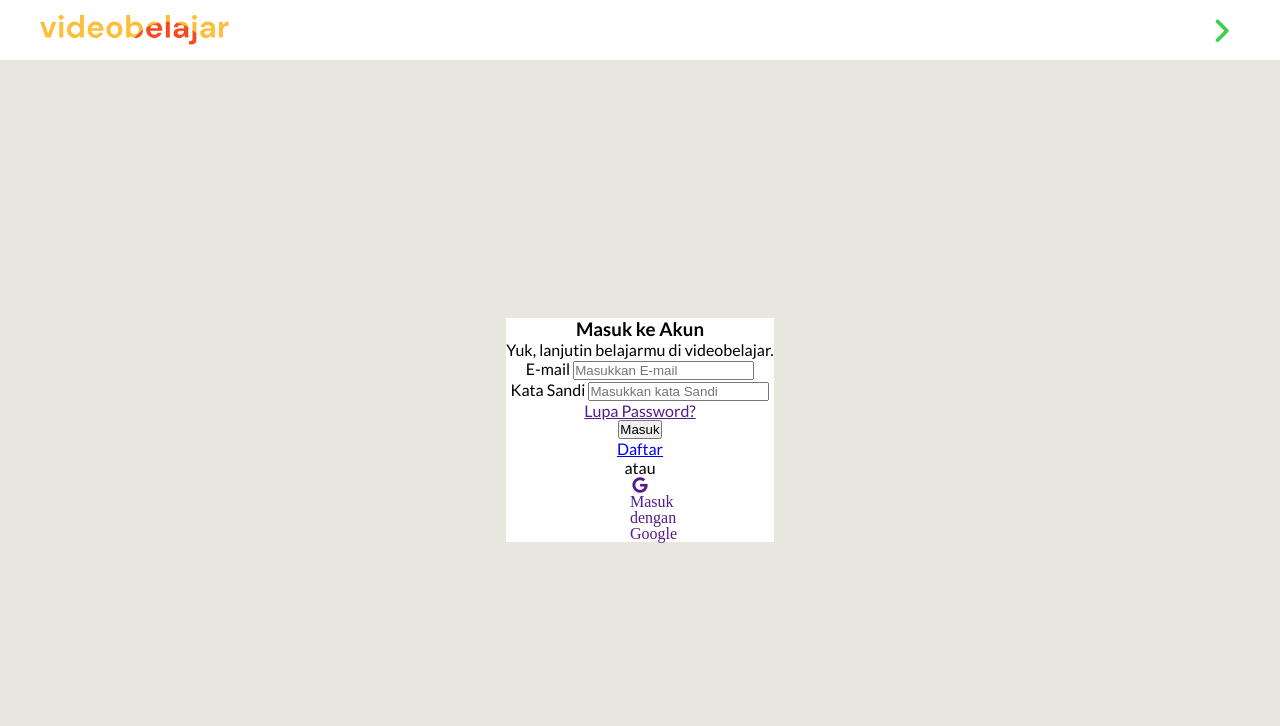
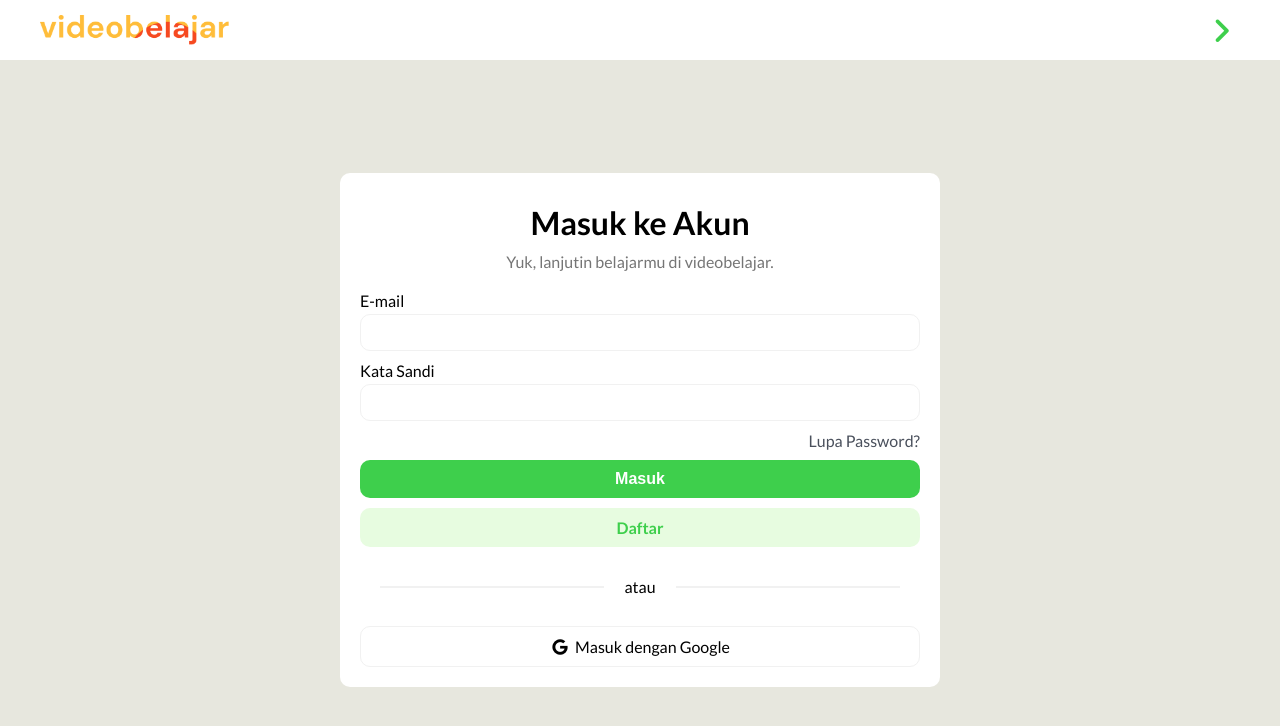
Before and after one commit to tutanakhmen/mission3.harisenin.com, a plain HTML site: page login.html in a window 1280 px wide. Drawn offline with Linux system fonts and the light colour scheme; a web font is replaced by a local one.

Commit message:
add: styling login page

```diff
--- a/login.html
+++ b/login.html
@@ -34,25 +34,25 @@
     <main class="login-register">
       <div class="container">
         <form action="" class="login">
-          <h3>Masuk ke Akun</h3>
-          <p>Yuk, lanjutin belajarmu di videobelajar.</p>
+          <div class="header-login">
+            <h3>Masuk ke Akun</h3>
+            <p>Yuk, lanjutin belajarmu di videobelajar.</p>
+          </div>
           <div class="email">
             <label for="email">E-mail</label>
-            <input type="email" id="email" placeholder="Masukkan E-mail" />
+            <input type="email" id="email" required/>
           </div>
           <div class="password">
             <label for="password">Kata Sandi</label>
-            <input
-              type="password"
-              id="password"
-              placeholder="Masukkan kata Sandi"
-            />
+            <input type="password" id="password" required/>
           </div>
           <a href="" class="forgot-password">Lupa Password?</a>
 
           <!-- button buat masuk dan ke register.html -->
-          <button type="submit">Masuk</button>
-          <a href="register.html" class="btn-daftar">Daftar</a>
+          <div class="btn-login-page">
+            <button type="submit">Masuk</button>
+            <a href="register.html" class="btn-daftar">Daftar</a>
+          </div>
 
           <!-- divider -->
           <div class="divider">
@@ -61,7 +61,8 @@
 
           <!-- login pake google -->
           <a href="" class="btn-google">
-            <i class="fa-brands fa-google"> Masuk dengan Google </i>
+            <i class="fa-brands fa-google"></i>
+            <span>Masuk dengan Google</span>
           </a>
         </form>
       </div>
--- a/style.css
+++ b/style.css
@@ -126,13 +126,25 @@
 .course-tabs a {
     text-decoration: none;
     color: black;
+    border-bottom: 5px solid transparent;
+    padding-bottom: 4px;
+    transition: border-color 0.3s ease, color 0.3s ease;
+    -webkit-transition: border-color 0.3s ease, color 0.3s ease;
+    -moz-transition: border-color 0.3s ease, color 0.3s ease;
+    -ms-transition: border-color 0.3s ease, color 0.3s ease;
+    -o-transition: border-color 0.3s ease, color 0.3s ease;
 }
 
 .course-tabs a:hover {
     color: #F64920;
-    text-decoration: underline solid 10px;
-    text-underline-offset: 20px;
+    border-color: #F64920;
+    border-radius: 5px;
+    -webkit-border-radius: 5px;
+    -moz-border-radius: 5px;
+    -ms-border-radius: 5px;
+    -o-border-radius: 5px;
 }
+
 
 .card-grid {
     margin: 50px auto;
@@ -356,15 +368,173 @@
     color: #3ECF4C;
     font-size: 30px;
 }
+
 .login-register {
     display: flex;
     justify-content: center;
     align-items: center;
     min-height: calc(100vh - 60px);
 }
+
+.login-register .container {
+    width: 600px;
+}
 .container .login {
     display: flex;
     flex-direction: column;
+    background-color: white;
+    padding: 20px;
+    border-radius: 10px;
+    -webkit-border-radius: 10px;
+    -moz-border-radius: 10px;
+    -ms-border-radius: 10px;
+    -o-border-radius: 10px;
+}
+
+.login {
+    display: flex;
+    gap: 10px;
+}
+.header-login {
+    display: flex;
+    flex-direction: column;
+    gap: 10px;
+    margin: 10px auto;
+    text-align: center;
+}
+
+.header-login h3 {
+    font-weight: 600;
+    font-size: 32px;
+
+}
+
+.header-login p {
+    font-weight: 400;
+    font-size: 16px;
+    color: #333333AD;
+}
+
+
+.email {
+    display: flex;
+    flex-direction: column;
+    gap: 4px;
+}
+
+.email input {
+    display: flex;
+    flex: 1;
+    width: 100%;
+    outline: none;
+    padding: 10px 24px;
+    border: 0.5px solid #F1F1F1;
+    border-radius: 10px;
+    -webkit-border-radius: 10px;
+    -moz-border-radius: 10px;
+    -ms-border-radius: 10px;
+    -o-border-radius: 10px;
+}
+
+.password {
+    display: flex;
+    flex-direction: column;
+    gap: 4px;
+}
+
+.password input {
+    display: flex;
+    flex: 1;
+    border: 0.5px solid #f1f1f1;
+    padding: 10px 24px;
+    border-radius: 10px;
+    -webkit-border-radius: 10px;
+    -moz-border-radius: 10px;
+    -ms-border-radius: 10px;
+    -o-border-radius: 10px;
+}
+
+.forgot-password {
+    text-align: end;
+    text-decoration: none;
+    color: #4A505C;
+}
+
+.forgot-password:hover {
+    color: black;
+}
+
+.btn-login-page {
+    display: flex;
+    flex-direction: column;
+    gap: 10px;
+}
+
+.btn-login-page button {
+    cursor: pointer;
+    background-color: #3ECF4C;
+    color: white;
+    border: none;
+    padding: 10px 24px;
+    font-weight: 700;
+    font-size: 16px;
+    border-radius: 10px;
+    -webkit-border-radius: 10px;
+    -moz-border-radius: 10px;
+    -ms-border-radius: 10px;
+    -o-border-radius: 10px;
+}
+
+.btn-login-page a {
+    display: flex;
+    flex: 1;
+    justify-content: center;
+    padding: 10px 24px;
+    color: #3ECF4C;
+    background-color: #E2FCD9CC;
+    text-decoration: none;
+    font-weight: 700;
+    font-size: 16px;
+    border-radius: 10px;
+    -webkit-border-radius: 10px;
+    -moz-border-radius: 10px;
+    -ms-border-radius: 10px;
+    -o-border-radius: 10px;
+}
+
+.divider {
+    display: flex;
     align-items: center;
-    background-color: white;
+    text-align: center;
+    margin: 20px;
 }
+
+.divider span {
+    font-size: 16px;
+    padding: 0 20px ;
+}
+
+.divider::before, .divider::after {
+    content: "";
+    flex: 1;
+    border: 0.5px solid #F1F1F1;
+}
+
+.btn-google {
+    display: flex;
+    justify-content: center;
+    align-items: center;
+    flex-direction: row;
+    text-decoration: none;
+    padding: 10px 24px;
+    gap: 5px;
+    color: black;
+    border: 0.5px solid #F1F1F1;
+    border-radius: 10px;
+    -webkit-border-radius: 10px;
+    -moz-border-radius: 10px;
+    -ms-border-radius: 10px;
+    -o-border-radius: 10px;
+}
+
+/* CSS halaman register */
```
Also changed, not shown: register.html (+35 -0 lines).
